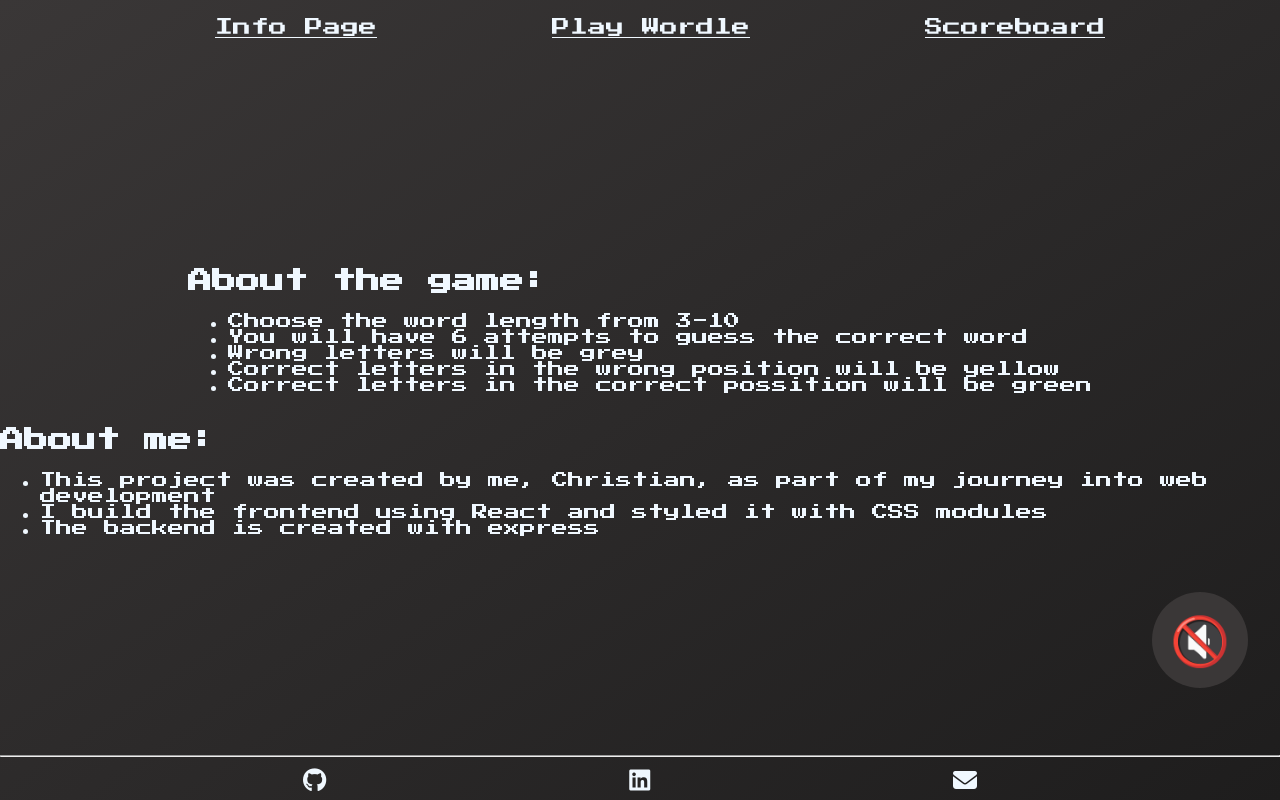
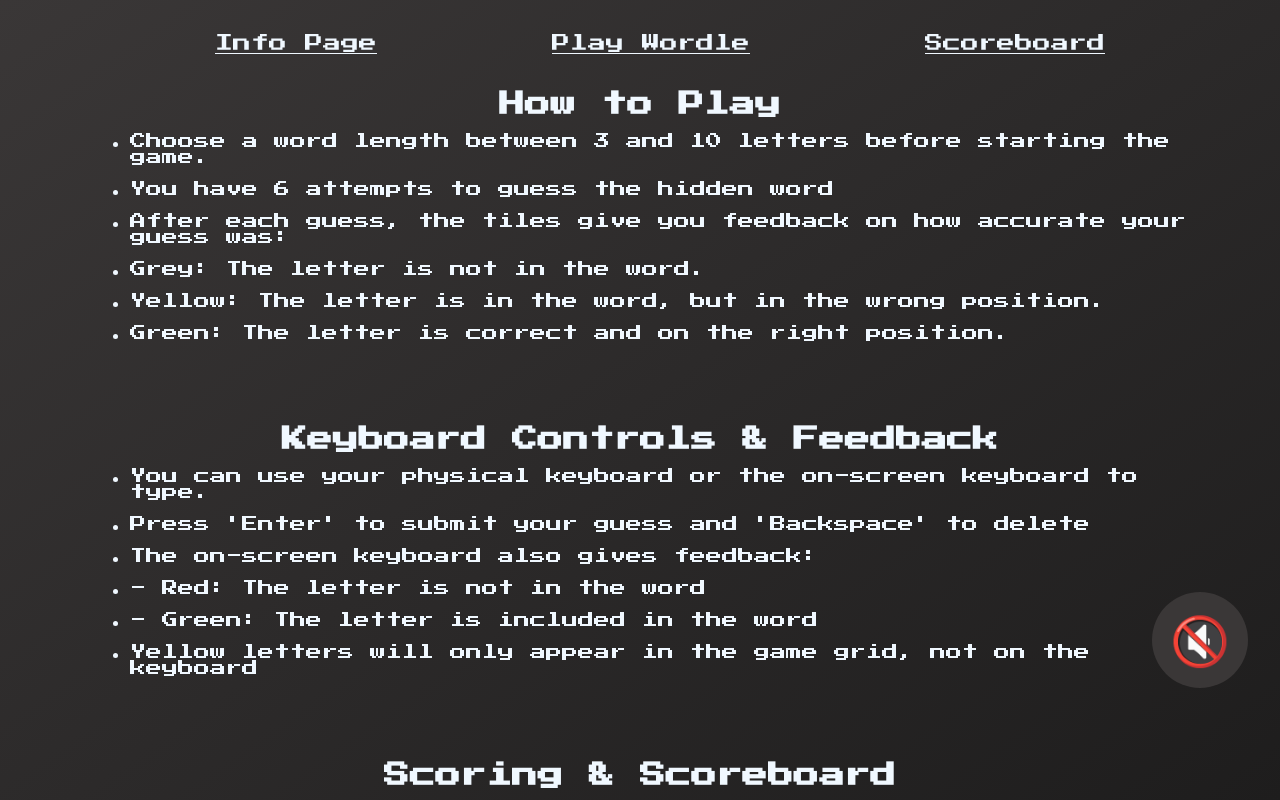
Before and after one commit to EmpyreanMist/retro-wordle, a React (Vite) app in the folder client/: page /info in a window 1280 px wide. Built offline with nearby package versions, Linux system fonts and the light colour scheme.

Commit message:
Big style and content change in infopage

```diff
--- a/client/src/components/InfoPage.jsx
+++ b/client/src/components/InfoPage.jsx
@@ -1,36 +1,71 @@
-import "../styles/infoPage.css";
+import '../styles/infoPage.css';
 
 function InfoPage() {
   const infoList = [
-    "Choose the word length from 3-10",
-    "You will have 6 attempts to guess the correct word",
-    "Wrong letters will be grey",
-    "Correct letters in the wrong position will be yellow",
-    "Correct letters in the correct possition will be green",
+    'Choose a word length between 3 and 10 letters before starting the game.',
+    'You have 6 attempts to guess the hidden word',
+    'After each guess, the tiles give you feedback on how accurate your guess was:',
+    'Grey: The letter is not in the word.',
+    'Yellow: The letter is in the word, but in the wrong position.',
+    'Green: The letter is correct and on the right position.',
+  ];
+
+  const keyboardInfo = [
+    'You can use your physical keyboard or the on-screen keyboard to type.',
+    "Press 'Enter' to submit your guess and 'Backspace' to delete",
+    'The on-screen keyboard also gives feedback:',
+    '- Red: The letter is not in the word',
+    '- Green: The letter is included in the word',
+    'Yellow letters will only appear in the game grid, not on the keyboard',
+  ];
+
+  const scoreInfo = [
+    "If you guess the correct word, you'll be able to enter your name.",
+    'Your score includes number of guesses, word length and time taken.',
+    'Your result will be visible on the scorepage.',
   ];
 
   const aboutMe = [
-    "This project was created by me, Christian, as part of my journey into web development",
-    "I build the frontend using React and styled it with CSS modules",
-    "The backend is created with express",
+    "Hi! I'm Christian, and I created this game as part of my journey into web development.",
+    'The frontend is build with React and styled with CSS modules',
+    'The backend uses Express and MongoDB to manage words and high scores.',
   ];
 
   return (
     <>
       <div className="info-section">
-        <h2>About the game:</h2>
-        <ul>
-          {infoList.map((info, index) => {
-            return <li key={index}>{info}</li>;
-          })}
+        <h2>How to Play</h2>
+        <ul className="animated-ul delay-1">
+          {infoList.map((info, index) => (
+            <li key={index}>{info}</li>
+          ))}
         </ul>
       </div>
-      <div className="about-me">
-        <h2>About me:</h2>
-        <ul>
-          {aboutMe.map((info, index) => {
-            return <li key={index}>{info}</li>;
-          })}
+
+      <div className="info-section">
+        <h2>Keyboard Controls & Feedback</h2>
+        <ul className="animated-ul delay-2">
+          {keyboardInfo.map((info, index) => (
+            <li key={index}>{info}</li>
+          ))}
+        </ul>
+      </div>
+
+      <div className="info-section">
+        <h2>Scoring & Scoreboard</h2>
+        <ul className="animated-ul delay-3">
+          {scoreInfo.map((info, index) => (
+            <li key={index}>{info}</li>
+          ))}
+        </ul>
+      </div>
+
+      <div className="info-section">
+        <h2>About the Developer</h2>
+        <ul className="animated-ul delay-4">
+          {aboutMe.map((info, index) => (
+            <li key={index}>{info}</li>
+          ))}
         </ul>
       </div>
     </>
--- a/client/src/styles/infoPage.css
+++ b/client/src/styles/infoPage.css
@@ -0,0 +1,62 @@
+html,
+body {
+  height: 100%;
+  margin: 0;
+  padding: 0;
+  overflow-y: auto;
+}
+
+body {
+  display: flex;
+  flex-direction: column;
+  min-height: 100vh;
+}
+
+.info-section {
+  max-width: 1100px;
+  margin: 0 auto 3rem auto;
+
+  text-align: left;
+}
+
+.info-section h2 {
+  text-align: center;
+  font-size: 1.6rem;
+  margin-bottom: 1rem;
+}
+
+li {
+  margin-top: 1rem;
+}
+
+@keyframes slideInLeft {
+  from {
+    opacity: 0;
+    transform: translateX(-40px);
+  }
+  to {
+    opacity: 1;
+    transform: translateX(0);
+  }
+}
+
+.animated-ul {
+  opacity: 0;
+  animation: slideInLeft 0.6s ease forwards;
+}
+
+.animated-ul.delay-1 {
+  animation-delay: 0.2s;
+}
+
+.animated-ul.delay-2 {
+  animation-delay: 0.4s;
+}
+
+.animated-ul.delay-3 {
+  animation-delay: 0.6s;
+}
+
+.animated-ul.delay-4 {
+  animation-delay: 0.8s;
+}
```
Also changed, not shown: client/src/main.jsx (+9 -10 lines), client/src/styles/index.css (deleted).
